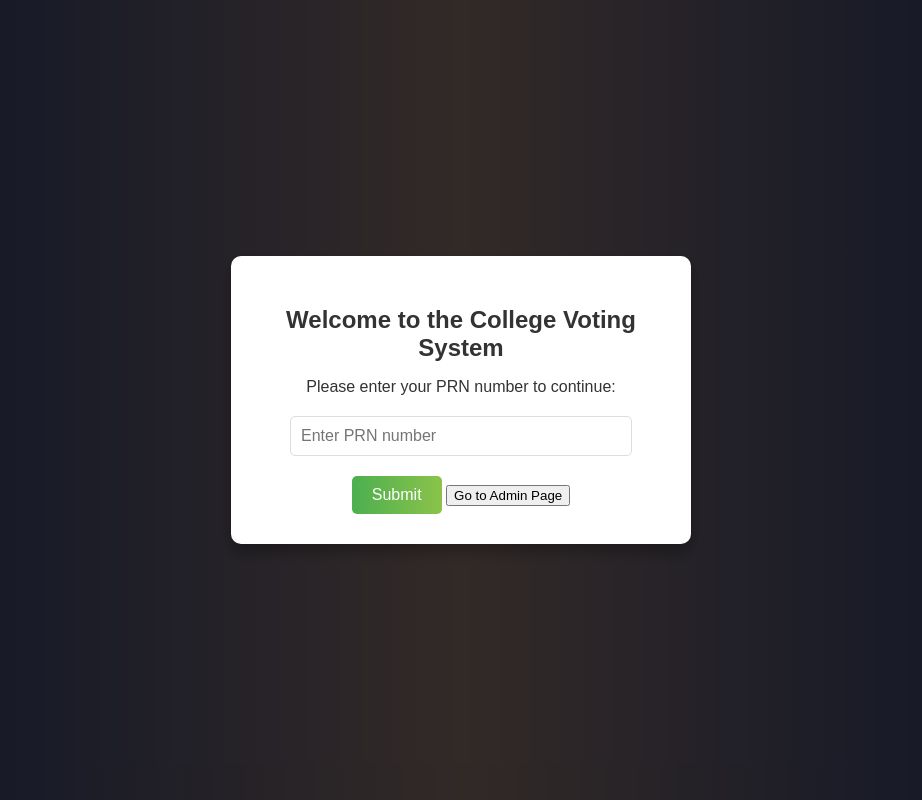
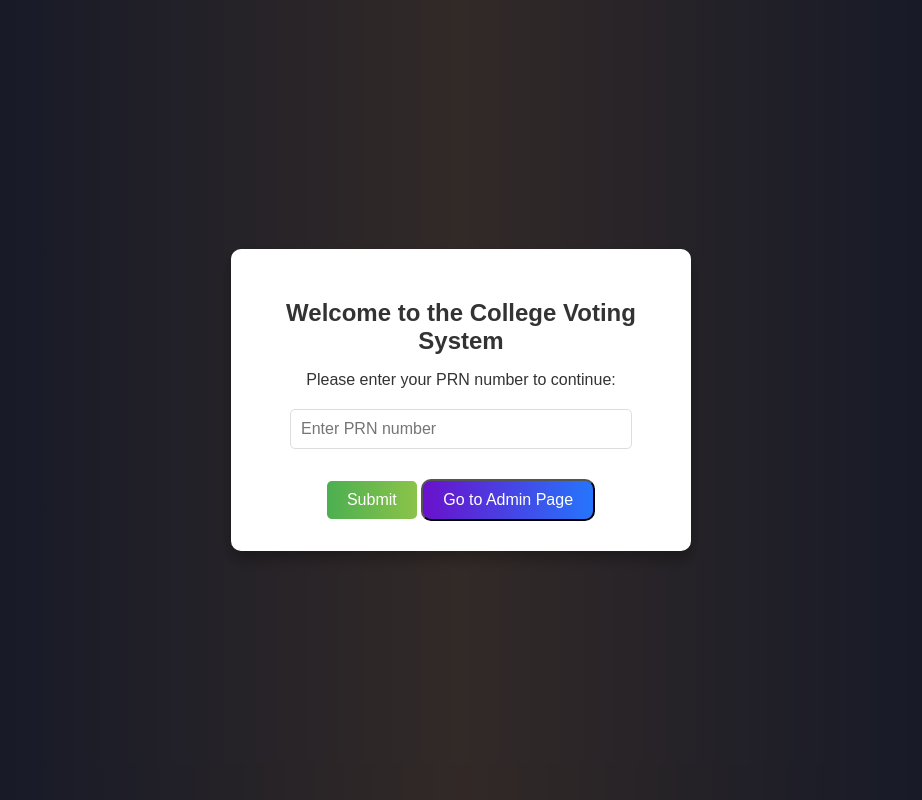
Before and after one commit to drg-ganvir/onlinevoting, a plain HTML site: page index.html in a window 1280 px wide. Shown: the whole page, without its empty margins (179-1101 px from the left). Drawn offline with Linux system fonts and the light colour scheme.

Commit message:
Update styles.css

```diff
--- a/styles.css
+++ b/styles.css
@@ -134,6 +134,10 @@ body {
 
 /* Modal Styles */
 .modal {
+  z-index: 100; /* Ensure the modal content is correctly stacked */
+}
+
+.modal {
     position: fixed;
     top: 0;
     left: 0;
@@ -208,5 +212,18 @@ body {
   width: 100px;
   height: 100px;
   border-radius: 50%;
-  box-shadow: 0px 4px 8px rgba(0, 0, 0, 0.2);
+  box-shadow: 0px 4px 8px rgba(255, 7, 7, 0.849);
 }
+.admin-login-btn {
+  margin-top: 10px; /* Add space between Submit and Admin buttons */
+  background: linear-gradient(to right, #6a11cb, #2575fc);
+  color: white;
+  padding: 10px 20px;
+  border-radius: 10px;
+  cursor: pointer;
+  font-size: 1rem;
+}
+
+.admin-login-btn:hover {
+  background: linear-gradient(to right, #4caf50, #8bc34a);
+}
```
